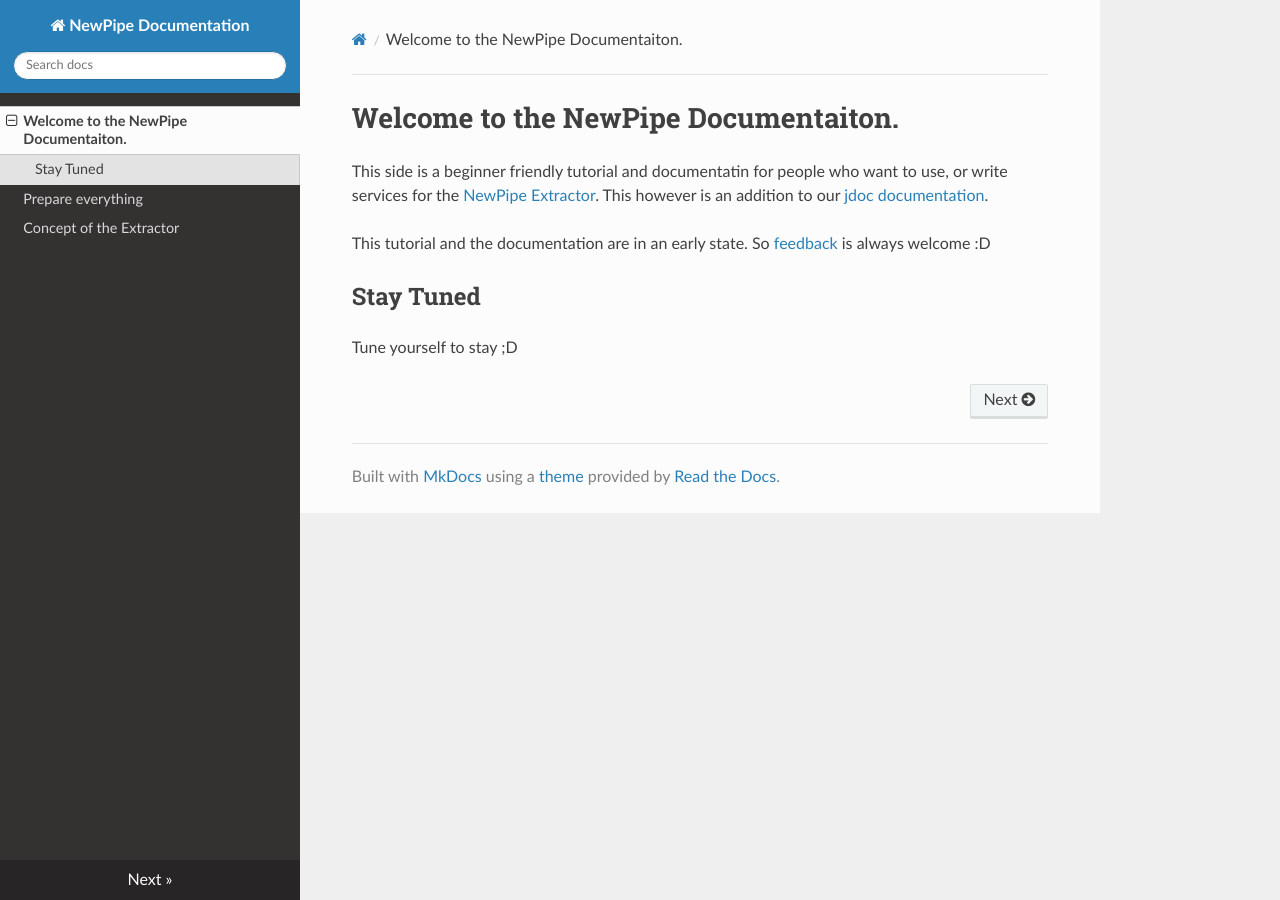
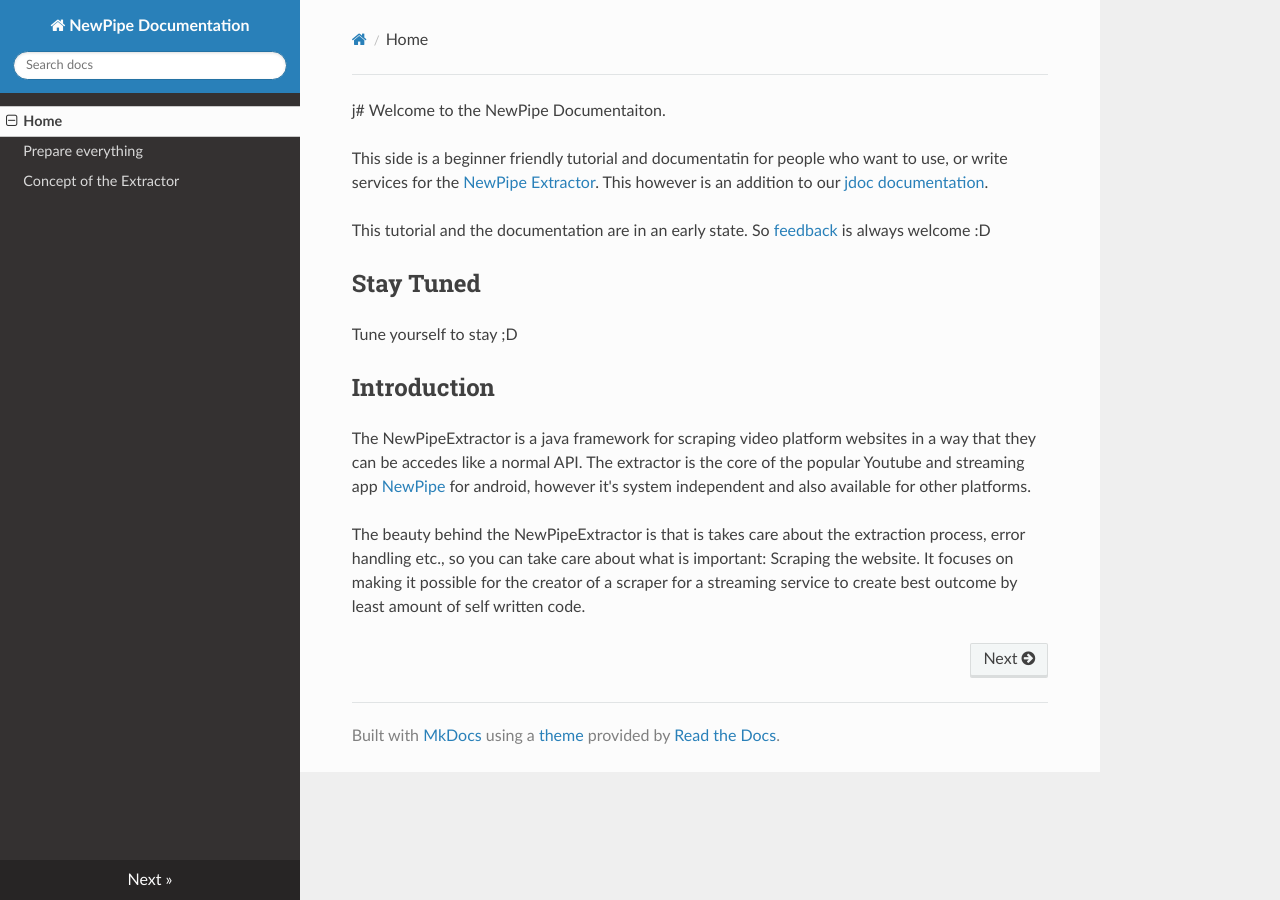
Before and after one commit to TeamNewPipe/documentation, an MkDocs documentation site: the page built from docs/index.md, in a window 1280 px wide. Built offline with MkDocs 1.6.1, drawn with Linux system fonts in a browser that asks for light colours; nearby versions of some CDN libraries.

Commit message:
add introduction

```diff
--- a/docs/index.md
+++ b/docs/index.md
@@ -1,4 +1,4 @@
-# Welcome to the NewPipe Documentaiton.
+j# Welcome to the NewPipe Documentaiton.
 
 This side is a beginner friendly tutorial and documentatin for people who want to use, or write services for the [NewPipe Extractor](https://github.com/TeamNewPipe/NewPipeExtractor).
 This however is an addition to our [jdoc documentation](https://teamnewpipe.github.io/NewPipeExtractor/javadoc/).
@@ -8,3 +8,10 @@
 ## Stay Tuned
 
 Tune yourself to stay ;D
+
+## Introduction
+
+The NewPipeExtractor is a java framework for scraping video platform websites in a way that they can be accedes like a normal API. The extractor is the core of the popular Youtube and streaming app [NewPipe](https://newpipe.schabi.org) for android, however it's system independent and also available for other platforms.
+
+The beauty behind the NewPipeExtractor is that is takes care about the extraction process, error handling etc., so you can take care about what is important: Scraping the website.
+It focuses on making it possible for the creator of a scraper for a streaming service to create best outcome by least amount of self written code.
```
